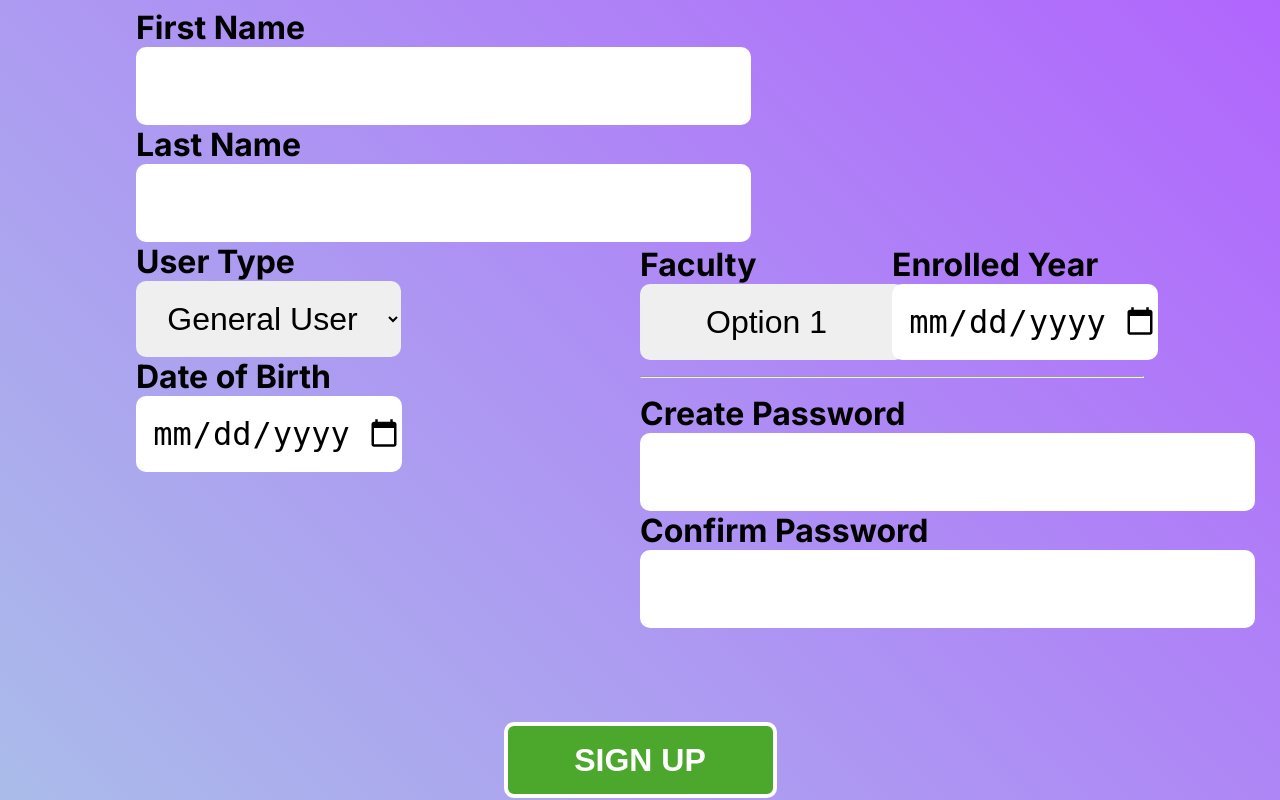
After one commit to Punnychai/CSS326-Project, a PHP site: page /SignUp.php in a window 1280 px wide. The commit adds this page. Run offline with PHP 8.4, Linux system fonts and the light colour scheme.

Commit message:
SignUp member checking

```diff
--- /dev/null
+++ b/SignUp.php
@@ -0,0 +1,84 @@
+<!DOCTYPE html>
+<html lang="en">
+    <head>
+        <meta charset="UTF-8" />
+        <meta name="viewport" content="width=device-width, initial-scale=1.0" />
+        <title>Sign Up</title>
+        <link rel="stylesheet" href="style.css" />
+        <link rel="stylesheet" href="https://fonts.googleapis.com/css2?family=Inter:wght@100;300;400;500;700&display=swap" />
+        <link rel="preconnect" href="https://fonts.googleapis.com" />
+        <link rel="preconnect" href="https://fonts.gstatic.com" crossorigin />
+    </head>
+
+    <body>
+        <div class="row">
+            <form action="MemberCheck.php" method="post">
+                <div class="column">
+
+                    <label for="">First Name</label><br />
+                    <input type="text" name="fname" id="fname" class="text-field" /><br />
+                    <label for="">Last Name</label><br />
+                    <input type="text" name="lname" id="lname" class="text-field" /><br />
+                    <label for="">User Type</label><br />
+                    <select name="utype" id="utype">
+                        <option value="general">General User</option>
+                        <option value="member">Member</option>
+                    </select><br />
+                    <label for="">Date of Birth</label><br />
+                    <input type="date" name="dob" id="dob" />
+                </div>
+                <script>
+                    document.addEventListener("DOMContentLoaded", function() {
+                        // Get a reference to the "User Type" select element
+                        var utypeSelect = document.getElementById("utype");
+                        // Get a reference to the "MEMBERSHIP INFORMATION" section
+                        var membershipInfo = document.querySelector(".membershipInfo");
+
+                        membershipInfo.style.opacity = 0;   // DEFAULT -> Invisible Member Info
+                        // Add an event listener to the "User Type" select element
+                        utypeSelect.addEventListener("change", function() {
+                            if (utypeSelect.value === "member") {
+                                membershipInfo.style.opacity = 1;
+                            }
+                            if (utypeSelect.value === "general") {
+                                membershipInfo.style.opacity = 0;
+                            }
+                        });
+                    });
+                </script>
+                <div class="column">
+                    <div class="columnn membershipInfo">
+                        <label for="">MEMBERSHIP INFORMATION</label><br />      <!-- This can be left blank if user is not a member -->
+                        <input type="radio" name="member_type" id="student" class="radio-btn"/>
+                        <label for="" class="member-type-label">Student</label><br />
+                        <input type="radio" name="member_type" id="professor" class="radio-btn"/>
+                        <label for="" class="member-type-label">Professor</label><br />
+                        <input type="radio" name="member_type" id="faculty_member" class="radio-btn"/>
+                        <label for="" class="member-type-label">Faculty Member</label><br />
+                    </div>
+                    <div class="row">
+                        <div class="column">
+                            <label for="">Faculty</label><br />
+                            <select name="faculty" id="faculty">
+                                <option value="">Option 1</option>
+                                <option value="">Option 2</option>
+                            </select>
+                        </div>
+                        <div class="column">
+                            <label for="">Enrolled Year</label><br />
+                            <input type="date" name="doe" id="doe" />
+                        </div>
+                    </div>
+                    <hr />
+                    <label for="">Create Password</label><br />
+                    <input type="text" name="" id="" class="text-field" /><br />
+                    <label for="">Confirm Password</label><br />
+                    <input type="text" name="" id="" class="text-field" /><br />
+                </div>
+                <div style="text-align: center">
+                    <input type="submit" class="btn-signup" name="SignUp" value="SIGN UP">
+                </div>
+            </form>
+        </div>
+    </body>
+</html>
--- a/style.css
+++ b/style.css
@@ -43,6 +43,7 @@ body{
     font-weight: 500;
 
 }
+
 input, select{
     height: 76px;
     border: 0px;
```
Also changed, not shown: LogIn.html (deleted, +0 -11 lines), LogIn.php (added, +15 -0 lines), Member.html (deleted, +0 -11 lines), Member.php (added, +13 -0 lines), MemberCheck.php (added, +12 -0 lines), SignUp.html (deleted, +0 -65 lines), User.html (deleted, +0 -11 lines), User.php (added, +14 -0 lines).
